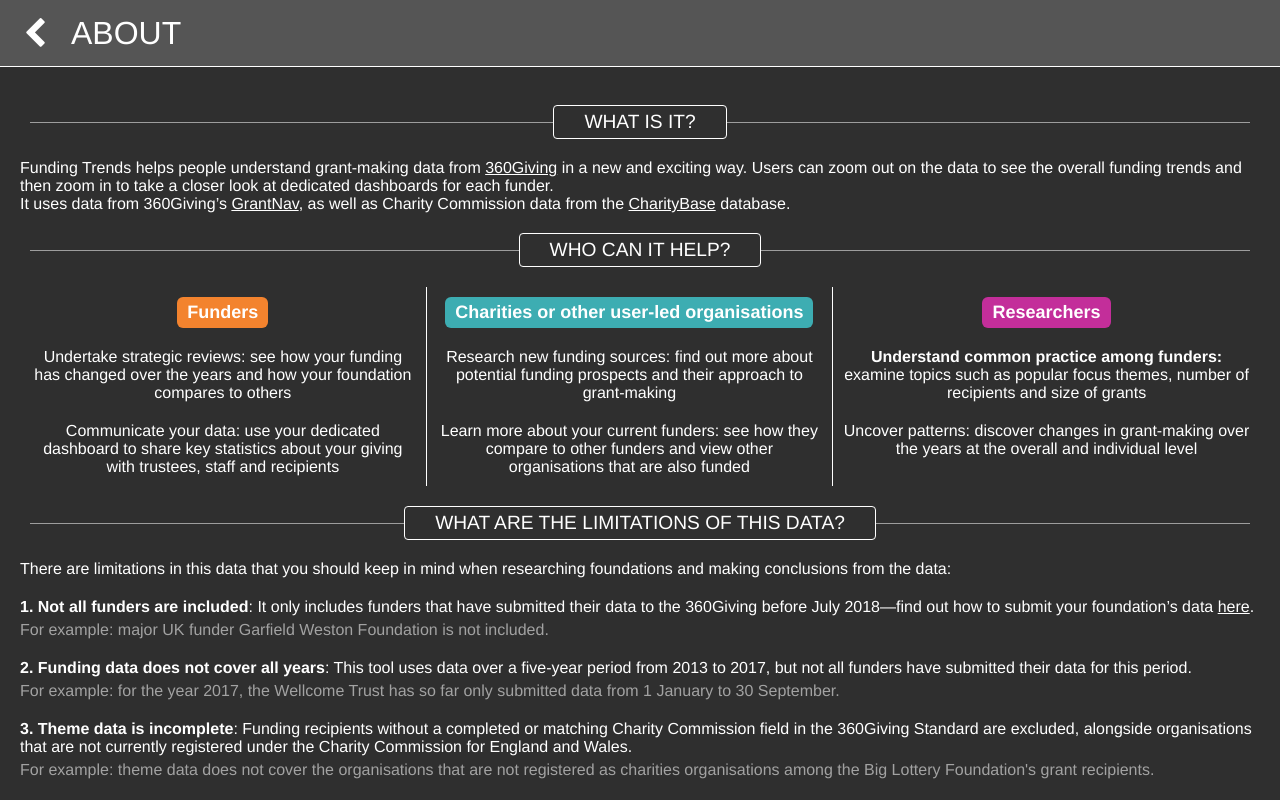
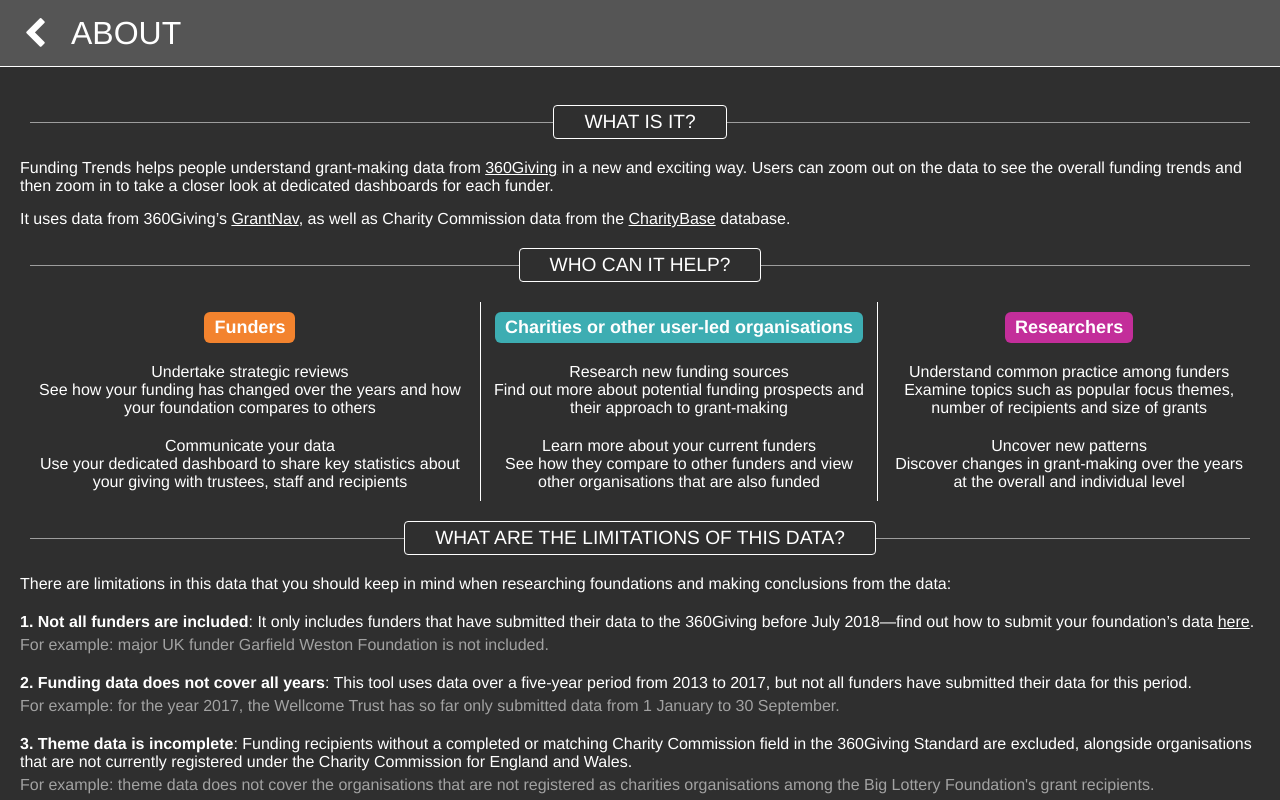
Before and after one commit to JPVSilva88/funding-trends, a React (Create React App) app: page / in a window 1280 px wide. Both pictures are taken after a click on the element "About". Shown: the top 800 px of the page. Built offline with nearby package versions, Linux system fonts and the light colour scheme.

Commit message:
Change text on About and Overall

```diff
--- a/src/components/About.js
+++ b/src/components/About.js
@@ -27,23 +27,41 @@
             <div className="about-content">
                 <div className="section-title"><span>What is it?</span></div>
                 <div>Funding Trends helps people understand grant-making data from <a className="link" href="http://www.threesixtygiving.com" target="_blank">360Giving</a> in a new and exciting way. Users can zoom out on the data to see the overall funding trends and then zoom in to take a closer look at dedicated dashboards for each funder.</div>
-                <div>It uses data from 360Giving’s <a className="link" href="http://grantnav.threesixtygiving.org/" target="_blank">GrantNav</a>, as well as Charity Commission data from the <a className="link" href="https://charitybase.uk/" target="_blank">CharityBase</a> database.</div>
+                <div style={{marginTop: "15px"}}>It uses data from 360Giving’s <a className="link" href="http://grantnav.threesixtygiving.org/" target="_blank">GrantNav</a>, as well as Charity Commission data from the <a className="link" href="https://charitybase.uk/" target="_blank">CharityBase</a> database.</div>
                 <div className="section-title"><span>Who can it help?</span></div>
                 <div className="about-help">
                     <div>
                         <div className="about-help--title"><div>Funders</div></div>
-                        <div>Undertake strategic reviews: see how your funding has changed over the years and how your foundation compares to others</div>
-                        <div>Communicate your data: use your dedicated dashboard to share key statistics about your giving with trustees, staff and recipients</div>
+                        <div className="about-help--content">
+                            <div>Undertake strategic reviews</div>
+                            <div>See how your funding has changed over the years and how your foundation compares to others</div>
+                        </div>
+                        <div className="about-help--content">
+                            <div>Communicate your data</div>
+                            <div>Use your dedicated dashboard to share key statistics about your giving with trustees, staff and recipients</div>
+                        </div>
                     </div>
                     <div>
                         <div className="about-help--title"><div>Charities or other user-led organisations</div></div>
-                        <div>Research new funding sources: find out more about potential funding prospects and their approach to grant-making</div>
-                        <div>Learn more about your current funders: see how they compare to other funders and view other organisations that are also funded</div>
+                        <div className="about-help--content">
+                            <div>Research new funding sources</div>
+                            <div>Find out more about potential funding prospects and their approach to grant-making</div>
+                        </div>
+                        <div className="about-help--content">
+                            <div>Learn more about your current funders</div>
+                            <div>See how they compare to other funders and view other organisations that are also funded</div>
+                        </div>
                     </div>
                     <div>
                         <div className="about-help--title"><div>Researchers</div></div>
-                        <div><span className="about-bold color">Understand common practice among funders:</span> examine topics such as popular focus themes, number of recipients and size of grants</div>
-                        <div>Uncover patterns: discover changes in grant-making over the years at the overall and individual level</div>
+                        <div className="about-help--content">
+                            <div>Understand common practice among funders</div>
+                            <div>Examine topics such as popular focus themes, number of recipients and size of grants</div>
+                        </div>
+                        <div className="about-help--content">
+                            <div>Uncover new patterns</div>
+                            <div>Discover changes in grant-making over the years at the overall and individual level</div>
+                        </div>
                     </div>
                 </div>
                 <div className="section-title"><span>What are the limitations of this data?</span></div>
@@ -62,11 +80,19 @@
                     <div className="joao">
                         <div className="about-image"/>
                         <div className="about-name">João Silva</div>
+                        <div className="about-twitter">
+                            <i className="fa fa-lg fa-twitter"/>
+                            <a className="link" href="https://twitter.com/JPVSilva88" target="_blank">@JPVSilva88</a>
+                        </div>
                         <div>João is a frontend developer. Originally from Portugal, he has worked in his field for companies in London and Berlin. He has created several graphics visualising data from sporting statistics, but this is his first project for the social sector.</div>
                     </div>
                     <div className="oliver">
                         <div className="about-image"/>
                         <div className="about-name">Oliver Carrington</div>
+                        <div className="about-twitter">
+                            <i className="fa fa-lg fa-twitter"/>
+                            <a className="link" href="https://twitter.com/olliecarrington" target="_blank">@olliecarrington</a>
+                        </div>
                         <div>Oliver is a charity sector professional with experience in the UK and Japan. He has worked as a grant manager for foundations and advised funders as a consultant at NPC. He's also authored reports on <a className="link" href="https://www.thinknpc.org/publications/data-visualisation-whats-it-all-about/" target="_blank">data visualisation</a>, <a className="link" href="https://www.thinknpc.org/publications/funders-influence-for-good/" target="_blank">campaigning for grant-makers</a> and <a className="link" href="https://www.thinknpc.org/publications/funders-grantee-effectiveness/" target="_blank">funding capacity building</a>.</div>
                     </div>
                 </div>
@@ -74,7 +100,6 @@
                     <div>This tool is freely available under the <a className="link-rev" href="https://creativecommons.org/licenses/by/4.0/" target="_blank">Creative Commons 4.0 licence</a>.</div>
                     <div>The grant funding data comes from <a className="link-rev" href="http://grantnav.threesixtygiving.org/datasets/" target="_blank">GrantNav</a>, a <a className="link-rev" href="http://www.threesixtygiving.org/" target="_blank">360Giving</a> application released under the terms of the <a className="link-rev" href="https://creativecommons.org/licenses/by-sa/4.0/" target="_blank">Creative Commons Attribution Sharealike licence (CC-BY-SA)</a>.</div>
                     <div>The Charity Commission data for the themes comes from <a className="link-rev" href="https://charitybase.uk/" target="_blank">CharityBase</a> The original data comes from the <a className="link-rev" href="http://data.charitycommission.gov.uk/" target="_blank">Charity Commission data files</a> provided under an <a className="link-rev" href="https://www.nationalarchives.gov.uk/doc/open-government-licence/version/3/" target="_blank">Open Government Licence</a>.</div>
-                    <div>Icon stuff <a className="link-rev" href="https://charitybase.uk/" target="_blank">CharityBase</a> The original data comes from the <a className="link-rev" href="http://data.charitycommission.gov.uk/" target="_blank">Charity Commission data files</a> provided under an <a className="link-rev" href="https://www.nationalarchives.gov.uk/doc/open-government-licence/version/3/" target="_blank">Font Awesome</a>.</div>
                 </div>
             </div>
         </div>;
--- a/src/components/Overall.js
+++ b/src/components/Overall.js
@@ -234,7 +234,7 @@
                 list={data.averageFunders[year].top}
                 getValue={(f) => f.m}
             />
-            <div className="section-title"><span>Key Statistics</span></div>
+            <div className="section-title"><span>Funder Statistics</span></div>
             <div className="subsection-title">Distribution of Funders by Average Grant Size</div>
             <div className="average-grants">
                 <NumberData
--- a/src/less/About.less
+++ b/src/less/About.less
@@ -26,16 +26,37 @@
   }
 
 
-  > div:first-child > .about-help--title > div {
+  > div:first-child {
+    > .about-help--title > div {
       background: @color;
     }
 
-  > div:nth-child(2) > .about-help--title > div {
+    > .about-help--content > div:first-child {
+      color: lighten(@color, 25%);
+      font-weight: bold;
+    }
+  }
+
+  > div:nth-child(2) {
+    > .about-help--title > div {
       background: @color2;
     }
 
-  > div:last-child > .about-help--title > div {
+    > .about-help--content > div:first-child {
+      color: lighten(@color2, 25%);
+      font-weight: bold;
+    }
+  }
+
+  > div:last-child {
+    > .about-help--title > div {
       background: @color3;
+    }
+
+    > .about-help--content > div:first-child {
+      color: lighten(@color3, 35%);
+      font-weight: bold;
+    }
   }
 }
 
@@ -86,27 +107,46 @@
   text-align: center;
 }
 
-.joao > .about-image {
+.joao {
+  > .about-name {
+    color: lighten(@color, 25%);
+  }
+
+  > .about-image {
     background: url('../joao.jpg') no-repeat top center;
     background-size: cover;
-  border: solid 3px @color;
+    border: solid 4px @color;
+  }
 }
 
-.oliver > .about-image {
+.oliver {
+  > .about-name {
+    color: lighten(@color2, 25%);
+  }
+
+  > .about-image {
     background: url('../oliver.jpeg') no-repeat top center;
     background-size: cover;
-  border: solid 3px @color2;
+    border: solid 4px @color2;
+  }
 }
 
 .about-image {
   width: 200px;
   height: 200px;
   border-radius: 100px;
-  margin-bottom: 20px;
+  margin-bottom: 10px;
   margin-top: 20px;
 }
 
 .about-name {
-  margin-bottom: 10px;
+  font-size: larger;
+  margin-bottom: 15px;
   font-weight: bold;
 }
+
+.about-twitter > i {
+  margin-right: 5px;
+  color: #1DA1F2;
+  margin-bottom: 15px;
+}
```
Lines whose indentation alone changed are shown as unchanged.
